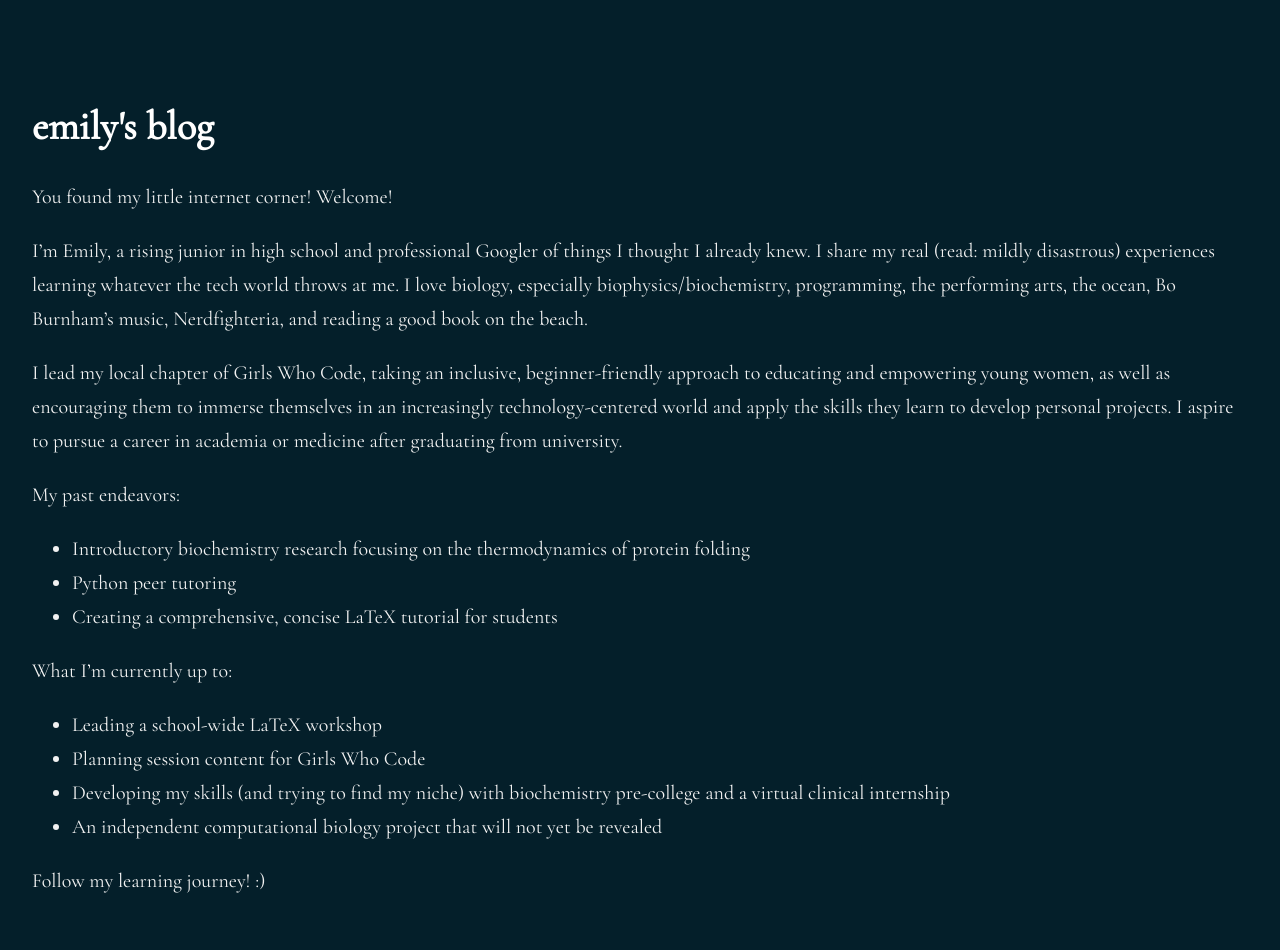
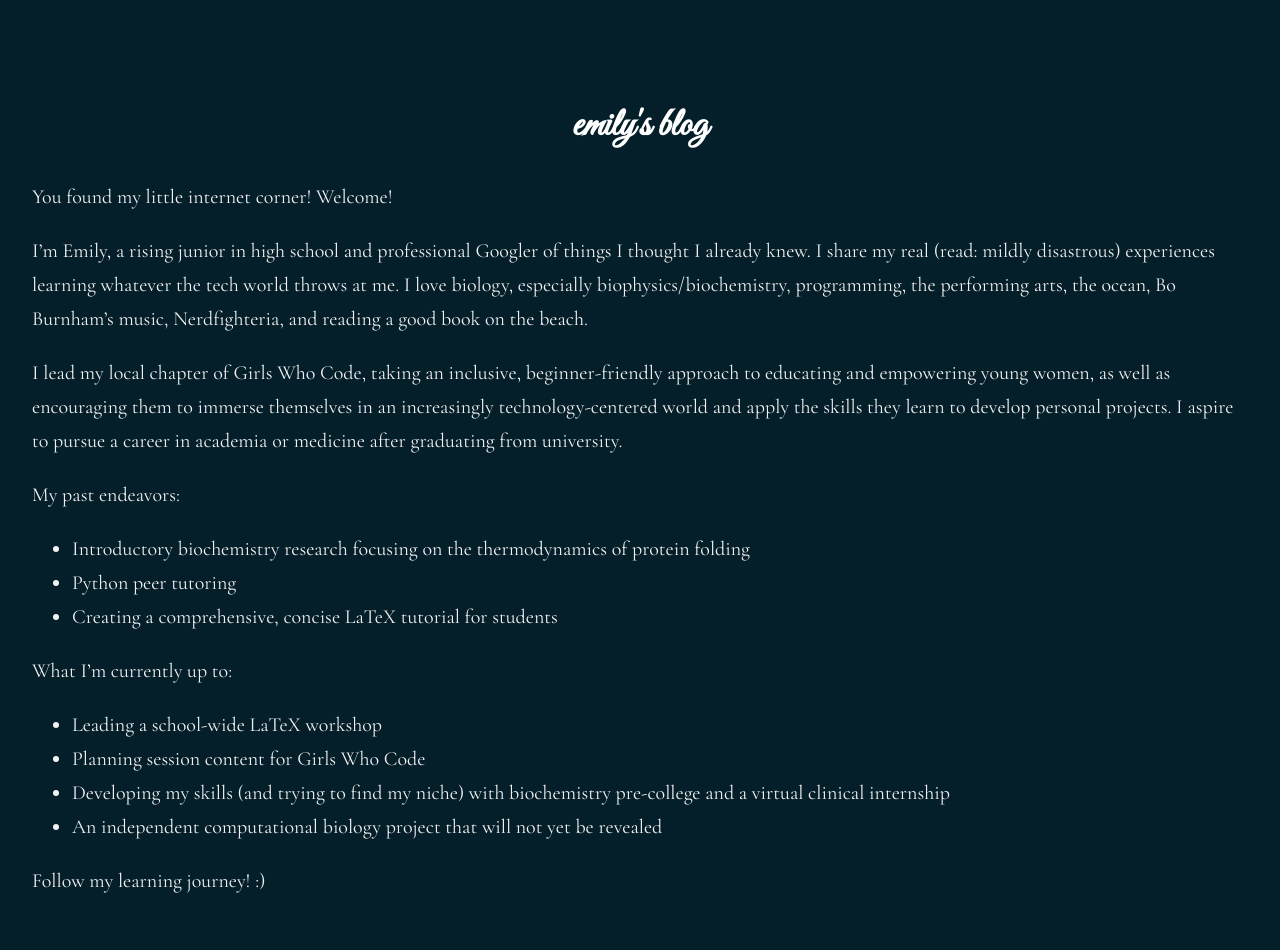
Before and after one commit to leucinemymind/leucinemymind.github.io, a Jekyll site: the page built from index.md, in a window 1280 px wide. Built offline with Jekyll 4.4.1, drawn with Linux system fonts in a browser that asks for light colours; our own code applies the rules of GitHub Pages for plain Markdown files.

Commit message:
Update style.css

```diff
--- a/assets/style.css
+++ b/assets/style.css
@@ -20,7 +20,7 @@ h2, h3 {
 }
 
 h1 {
-  font-family: 'Great Vibes', serif
+  font-family: 'Great Vibes', cursive;
   text-align: center;
   font-size: 50 px;
 }
```
